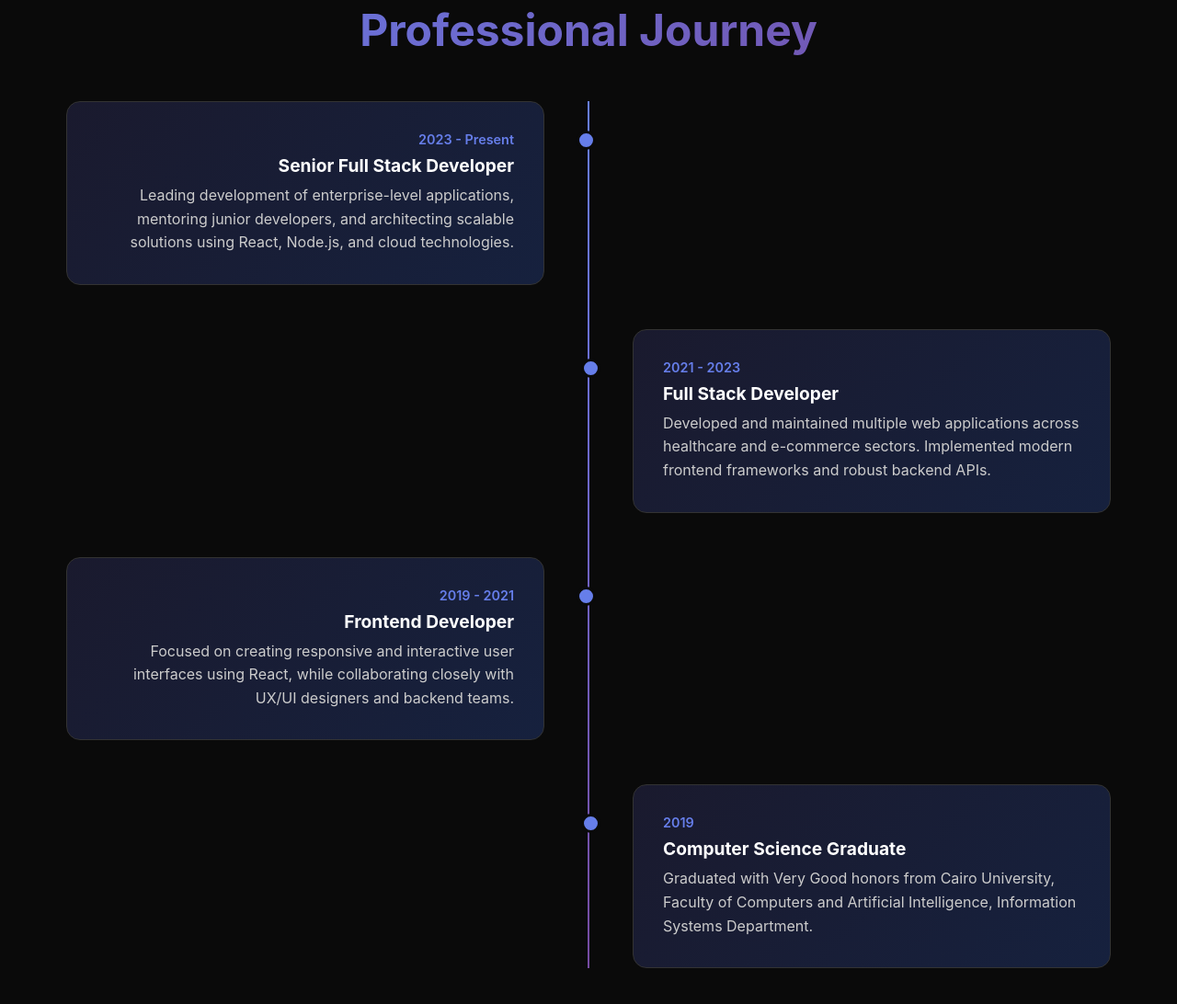
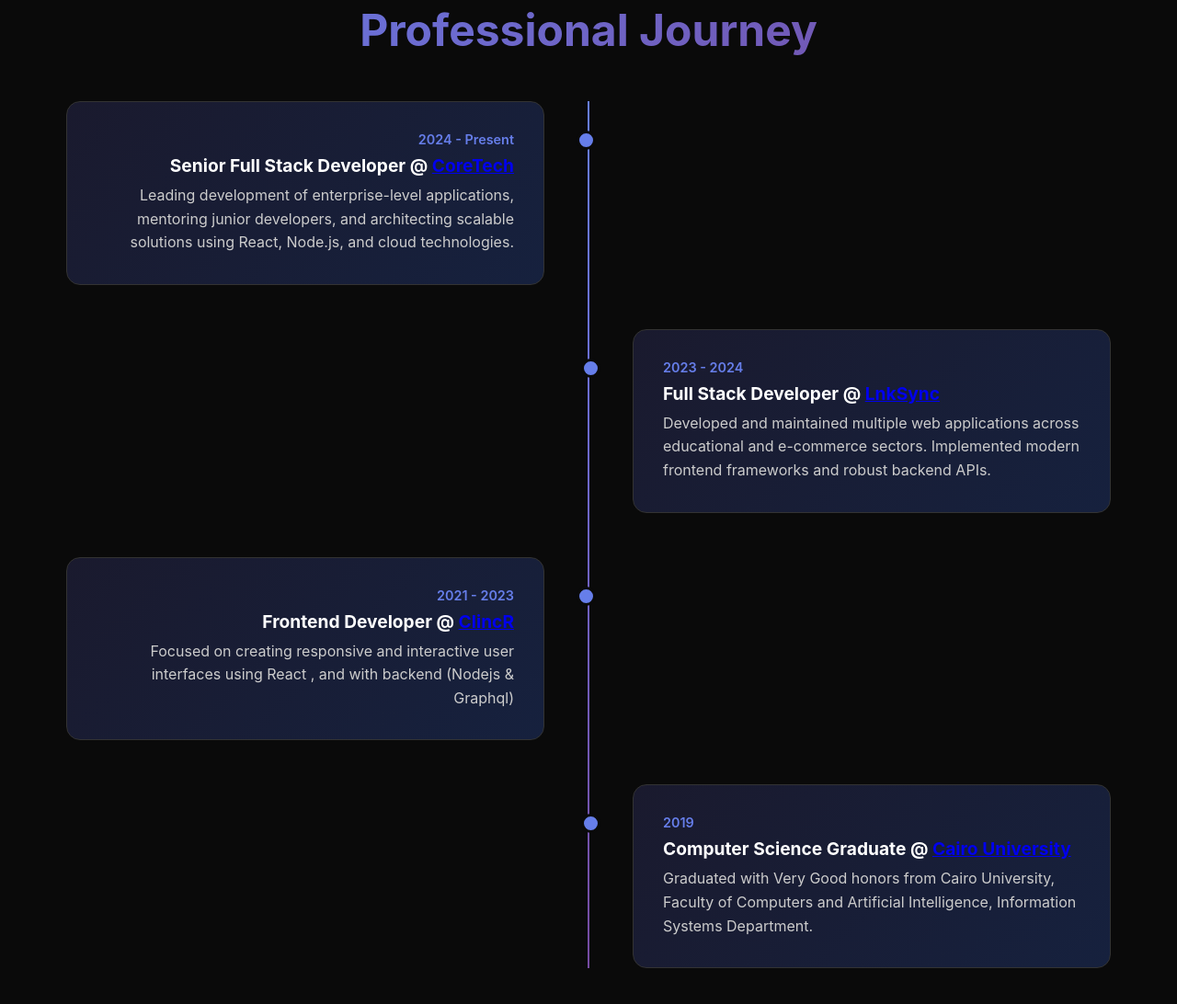
Before and after one commit to AhmedNasrElhariri/ahmednasr, a plain HTML site: page index.html in a window 1280 px wide. Shown: the part 1770-2862 px from the top of the page at 92% size. Drawn offline with Linux system fonts and the light colour scheme.

Commit message:
Update index.html

```diff
--- a/index.html
+++ b/index.html
@@ -655,7 +655,7 @@
                     <span class="stat-label">Years Experience</span>
                 </div>
                 <div class="stat-item">
-                    <span class="stat-number">50+</span>
+                    <span class="stat-number">10+</span>
                     <span class="stat-label">Projects Completed</span>
                 </div>
                 <div class="stat-item">
@@ -712,48 +712,74 @@
     <section id="experience" class="section">
   <h2 class="section-title">Professional Journey</h2>
   <div class="timeline">
+
     <div class="timeline-item">
       <div class="timeline-content">
-                    <div class="timeline-year">2023 - Present</div>
-                    <h3 class="timeline-title">Senior Full Stack Developer</h3>
+        <div class="timeline-year">2024 - Present</div>
+        <h3 class="timeline-title">
+          Senior Full Stack Developer
+          <span class="company">
+            @ <a href="https://www.details.net.sa/ar" target="_blank" rel="noopener noreferrer">CoreTech</a>
+          </span>
+        </h3>
         <p class="timeline-description">
           Leading development of enterprise-level applications, mentoring junior developers,
           and architecting scalable solutions using React, Node.js, and cloud technologies.
         </p>
       </div>
     </div>
+
     <div class="timeline-item">
       <div class="timeline-content">
-                    <div class="timeline-year">2021 - 2023</div>
-                    <h3 class="timeline-title">Full Stack Developer</h3>
+        <div class="timeline-year">2023 - 2024</div>
+        <h3 class="timeline-title">
+          Full Stack Developer
+          <span class="company">
+            @ <a href="https://www.linkedin.com/company/lnksync" target="_blank" rel="noopener noreferrer">LnkSync</a>
+          </span>
+        </h3>
         <p class="timeline-description">
-                        Developed and maintained multiple web applications across healthcare and e-commerce sectors.
+          Developed and maintained multiple web applications across educational and e-commerce sectors.
           Implemented modern frontend frameworks and robust backend APIs.
         </p>
       </div>
     </div>
+
     <div class="timeline-item">
       <div class="timeline-content">
-                    <div class="timeline-year">2019 - 2021</div>
-                    <h3 class="timeline-title">Frontend Developer</h3>
+        <div class="timeline-year">2021 - 2023</div>
+        <h3 class="timeline-title">
+          Frontend Developer
+          <span class="company">
+            @ <a href="https://cr-ehr.com" target="_blank" rel="noopener noreferrer">ClincR</a>
+          </span>
+        </h3>
         <p class="timeline-description">
-                        Focused on creating responsive and interactive user interfaces using React,
-                        while collaborating closely with UX/UI designers and backend teams.
+          Focused on creating responsive and interactive user interfaces using React ,
+          and with backend (Nodejs & Graphql)
         </p>
       </div>
     </div>
+
     <div class="timeline-item">
       <div class="timeline-content">
         <div class="timeline-year">2019</div>
-                    <h3 class="timeline-title">Computer Science Graduate</h3>
+        <h3 class="timeline-title">
+          Computer Science Graduate
+          <span class="company">
+            @ <a href="https://fci.cu.edu.eg/" target="_blank" rel="noopener noreferrer">Cairo University</a>
+          </span>
+        </h3>
         <p class="timeline-description">
           Graduated with Very Good honors from Cairo University, Faculty of Computers and Artificial Intelligence,
           Information Systems Department.
         </p>
       </div>
     </div>
+
   </div>
 </section>
+
 
     <!-- Projects Section -->
     <section id="projects" class="section">
```
Lines whose indentation alone changed are shown as unchanged.
